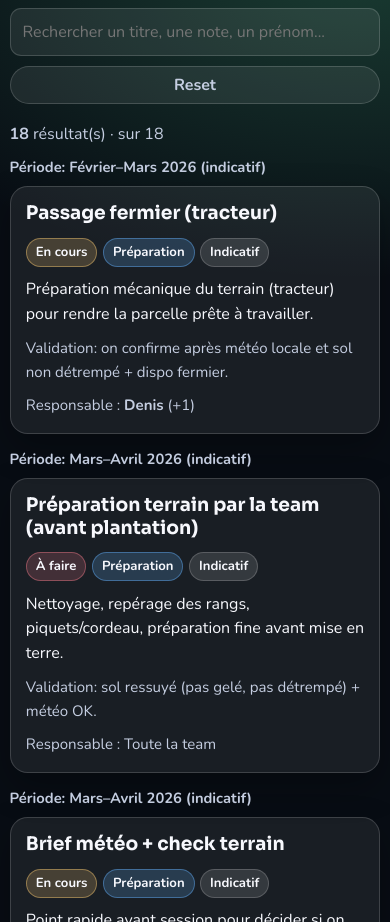
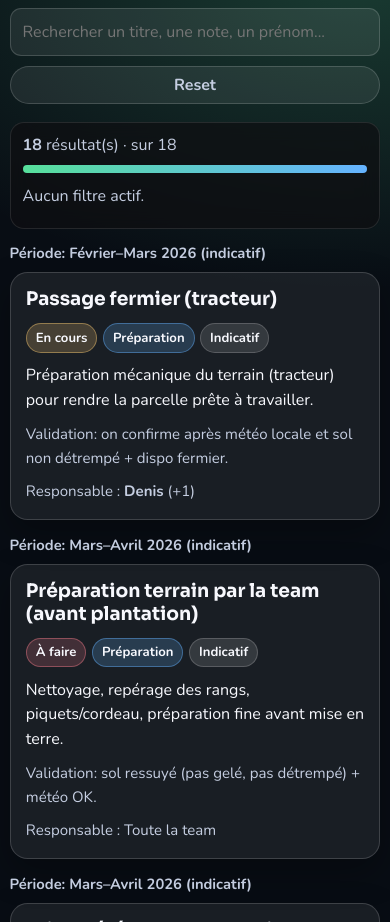
Before and after one commit to sebastiendewitodisee/Patatos, a React (Vite) app: page /#/planning in a window 390 px wide. Shown: the part 1257-2179 px from the top of the page. Built offline with nearby package versions, Linux system fonts and the light colour scheme.

Commit message:
Add sticky results bar with active filter chips

```diff
--- a/src/pages/Planning.jsx
+++ b/src/pages/Planning.jsx
@@ -80,6 +80,42 @@ function Planning() {
     });
   }, [phaseFilter, search, sortedEvents, statusFilter, typeFilter]);
 
+  const ratio = sortedEvents.length ? Math.round((filteredEvents.length / sortedEvents.length) * 100) : 0;
+  const trimmedSearch = search.trim();
+  const activeChips = [];
+
+  if (statusFilter !== "all") {
+    activeChips.push({
+      key: `status-${statusFilter}`,
+      label: `Statut: ${STATUS_META[statusFilter]?.label ?? statusFilter}`,
+      onClear: () => setStatusFilter("all"),
+    });
+  }
+
+  if (typeFilter !== "all") {
+    activeChips.push({
+      key: `type-${typeFilter}`,
+      label: `Type: ${TYPE_META[typeFilter]?.label ?? typeFilter}`,
+      onClear: () => setTypeFilter("all"),
+    });
+  }
+
+  if (phaseFilter !== "all") {
+    activeChips.push({
+      key: `phase-${phaseFilter}`,
+      label: `Phase: ${phaseFilter}`,
+      onClear: () => setPhaseFilter("all"),
+    });
+  }
+
+  if (trimmedSearch) {
+    activeChips.push({
+      key: `search-${trimmedSearch.toLowerCase()}`,
+      label: `Recherche: ${trimmedSearch}`,
+      onClear: () => setSearch(""),
+    });
+  }
+
   return (
     <div className="container page-block planning-page">
       <section className="section section-tight">
@@ -154,10 +190,38 @@ function Planning() {
           onReset={resetFilters}
           isResetDisabled={isResetDisabled}
         />
-        <div className="muted-text planning-results">
-          <strong>{filteredEvents.length}</strong> résultat(s) · sur {sortedEvents.length}
+        <div className="planning-results sticky-results">
+          <p className="muted-text">
+            <strong>{filteredEvents.length}</strong> résultat(s) · sur {sortedEvents.length}
+          </p>
+
+          <div className="result-bar" aria-hidden="true">
+            <span style={{ width: `${ratio}%` }} />
+          </div>
+
+          {activeChips.length ? (
+            <div className="active-filters" aria-label="Filtres actifs">
+              {activeChips.map((chip) => (
+                <button
+                  key={chip.key}
+                  type="button"
+                  className="active-chip"
+                  onClick={chip.onClear}
+                  aria-label={`Retirer filtre ${chip.label}`}
+                >
+                  {chip.label} <span aria-hidden="true">✕</span>
+                </button>
+              ))}
+              <button type="button" className="active-chip active-chip-clearall" onClick={resetFilters}>
+                Tout effacer
+              </button>
+            </div>
+          ) : (
+            <p className="muted-text planning-hint">Aucun filtre actif.</p>
+          )}
+
           {filteredEvents.length === 0 ? (
-            <p className="muted-text">Aucun résultat: essaie de reset les filtres ou enlève un mot-clé.</p>
+            <p className="muted-text planning-zero">Aucun résultat: essaie de reset les filtres ou enlève un mot-clé.</p>
           ) : null}
         </div>
         <Timeline events={filteredEvents} />
--- a/src/styles/components.css
+++ b/src/styles/components.css
@@ -250,6 +250,76 @@
 .planning-results {
   margin-top: 0.4rem;
   margin-bottom: 0.6rem;
+}
+
+.sticky-results {
+  position: sticky;
+  top: 12px;
+  z-index: 50;
+  backdrop-filter: blur(10px);
+  background: rgba(15, 15, 18, 0.7);
+  border: 1px solid rgba(255, 255, 255, 0.1);
+  border-radius: 14px;
+  padding: 0.75rem 0.85rem;
+  margin-top: 0.55rem;
+  margin-bottom: 0.85rem;
+}
+
+.result-bar {
+  height: 8px;
+  border-radius: 999px;
+  background: rgba(255, 255, 255, 0.1);
+  overflow: hidden;
+  margin-top: 0.45rem;
+  margin-bottom: 0.65rem;
+}
+
+.result-bar span {
+  display: block;
+  height: 100%;
+  background: linear-gradient(90deg, var(--green), var(--blue));
+}
+
+.active-filters {
+  display: flex;
+  flex-wrap: wrap;
+  gap: 0.45rem;
+  margin-bottom: 0.55rem;
+}
+
+.active-chip {
+  border: 1px solid rgba(255, 255, 255, 0.18);
+  background: rgba(255, 255, 255, 0.1);
+  color: var(--text);
+  border-radius: 999px;
+  padding: 0.35rem 0.65rem;
+  cursor: pointer;
+  font-weight: 700;
+  display: inline-flex;
+  align-items: center;
+  gap: 0.45rem;
+}
+
+.active-chip:hover {
+  background: rgba(255, 255, 255, 0.14);
+}
+
+.active-chip:disabled {
+  opacity: 0.6;
+  cursor: default;
+}
+
+.active-chip-clearall {
+  border-color: rgba(87, 223, 155, 0.45);
+  background: rgba(87, 223, 155, 0.15);
+}
+
+.planning-hint {
+  margin: 0 0 0.55rem;
+}
+
+.planning-zero {
+  margin: 0;
 }
 
 .timeline-list {
@@ -694,6 +764,11 @@ th {
 }
 
 @media (max-width: 760px) {
+  .sticky-results {
+    top: 8px;
+    padding: 0.65rem 0.75rem;
+  }
+
   .footer-inner {
     flex-direction: column;
     align-items: flex-start;
```
